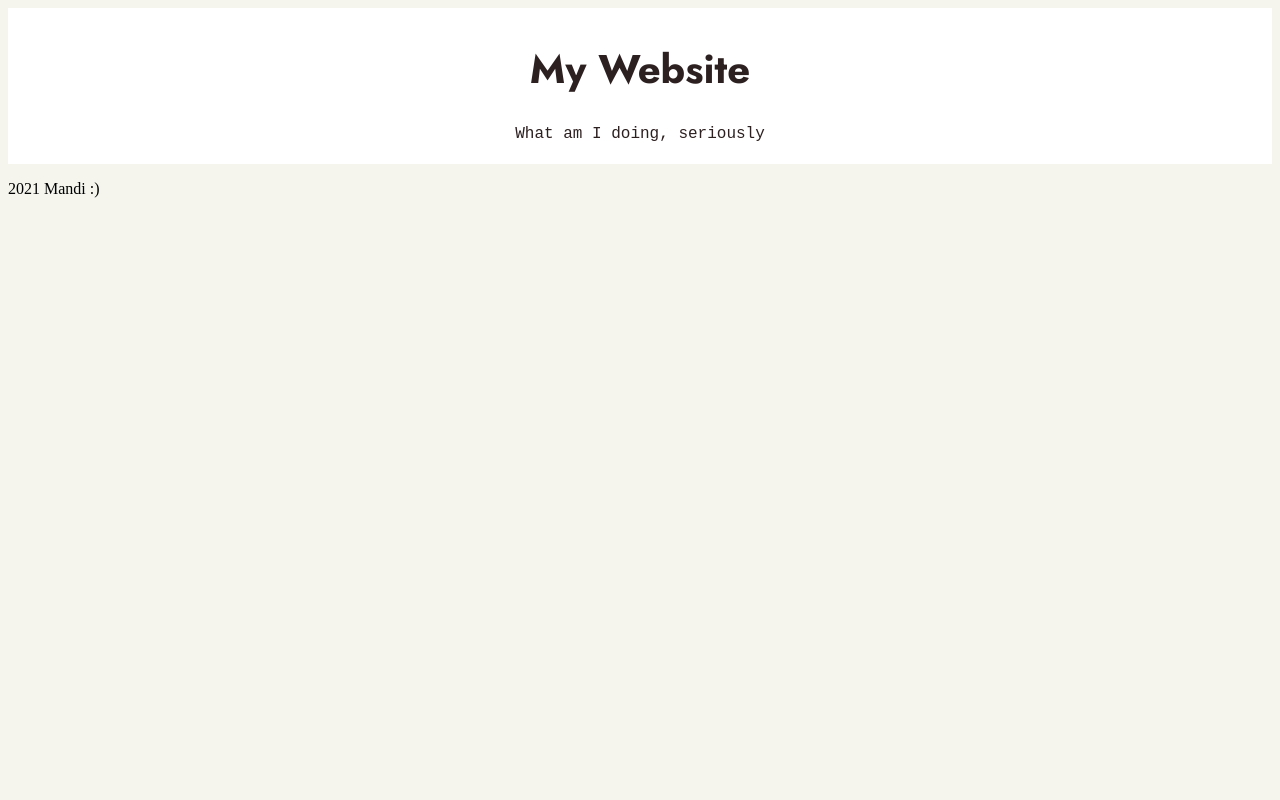
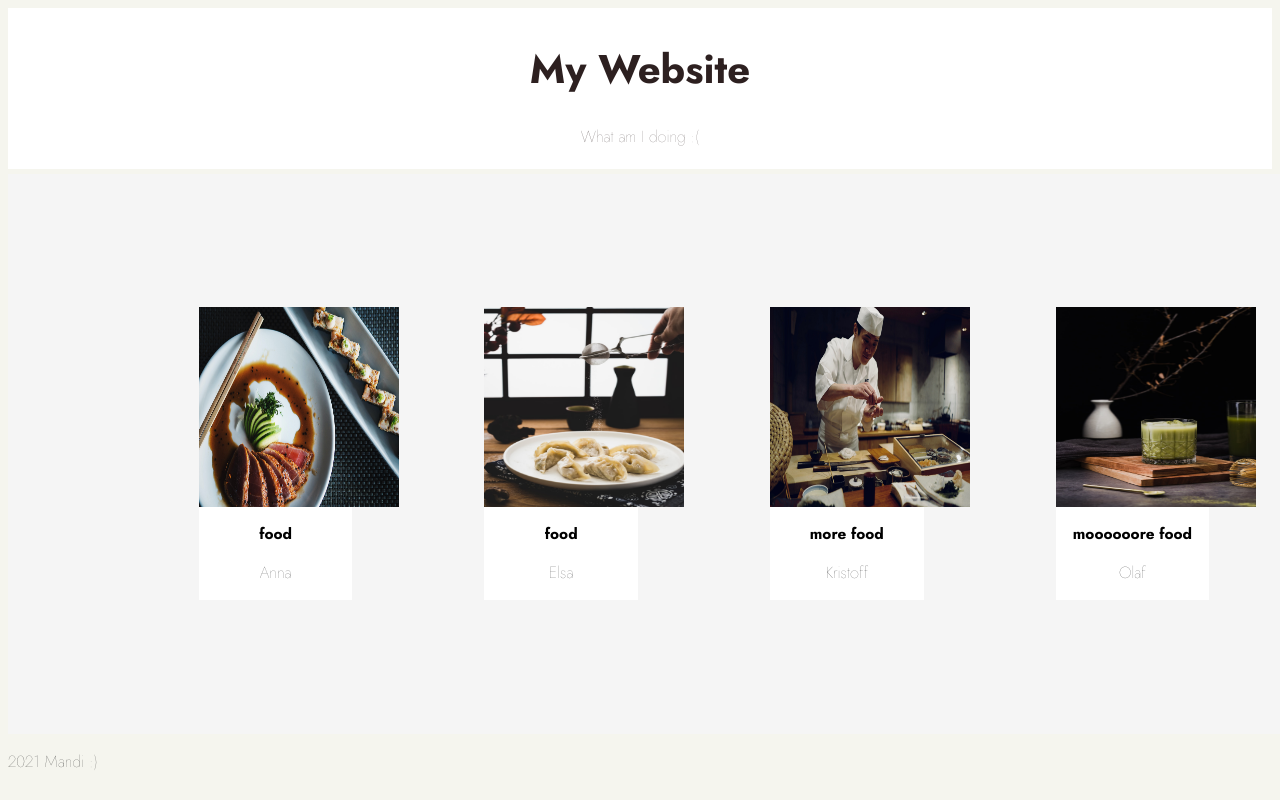
Before and after one commit to amandaprintz/Ichiban, a PHP site: page / in a window 1280 px wide. Run offline with PHP 8.4, Linux system fonts and the light colour scheme.

Commit message:
deletedimages

```diff
--- a/index.php
+++ b/index.php
@@ -3,7 +3,7 @@
 
 <head>
     <meta charset="utf-8" />
-    <meta name="viewport" content="width=device-width, initial-scale=1.0" />
+    <meta name="viewport" content="width=device-width, initial-scale=1">
     <meta property="og:title" content="My first project" />
     <meta property="og:description" content="This is my first HTML class" />
     <title>First assignment</title>
@@ -15,9 +15,35 @@
 
     <div class="header">
         <h1>My Website</h1>
-        <p>What am I doing, seriously</p>
+        <p>What am I doing :(</p>
     </div>
 
+    <main>
+        <article>
+            <img src="images/sashimi.jpeg" alt="Kristen Bell" />
+            <h2>food</h2>
+            <p>Anna</p>
+        </article>
+
+        <article>
+            <img src="images/gyoza.jpeg" alt="Idina Menzel" />
+            <h2>food</h2>
+            <p>Elsa</p>
+        </article>
+
+        <article>
+            <img src="images/chef.jpeg" alt="Jonathan Groff" />
+            <h2>more food</h2>
+            <p>Kristoff</p>
+        </article>
+
+        <article>
+            <img src="images/matcha.jpeg" alt="Josh Gad" />
+            <h2>moooooore food</h2>
+            <p>Olaf</p>
+        </article>
+
+    </main>
 
 </body>
 
--- a/style.css
+++ b/style.css
@@ -1,7 +1,16 @@
+* {
+  box-sizing: border-box;
+}
+
+
 body {
   background-color: #F5F5EE;
     max-width: 100%;
     overflow-x: hidden;
+}
+
+header {
+  width: 100%;
 }
 
 
@@ -21,6 +30,16 @@ h1 {
   font-family: "Jost";
 }
 
+h2 {
+  font-family: "Jost";
+}
+
+p {
+  font-family: "Jost";
+  size: 16px;
+  font-weight: 100;
+}
+
 
 .header {
   padding: 5px; /* some padding */
@@ -34,3 +53,39 @@ h1 {
 .header h1 {
   font-size: 40px;
 }
+
+main {
+  align-items: center;
+  background-color: #f5f5f5;
+  display: flex;
+  height: 70vh;
+  justify-content: center;
+  width: 100vw;
+  margin-top: 5px;
+}
+
+article {
+  background-color: #fff;
+  margin-left: 122px;
+  margin-right: 10px;
+  text-align: center;
+  transition: all 200ms ease;
+  width: 12vw;
+}
+}
+
+article:hover {
+  box-shadow: 0 5px 15px rgba(0, 0, 0, 0.2);
+  transform: scale(1.1);
+}
+
+img {
+  width: 200px;
+  height: 200px;
+  position: relative;
+}
+
+h2 {
+  font-size: 1.2vw;
+  margin-bottom: 5px;
+}
```
Also changed, not shown: moodswings/fearful.png (deleted), moodswings/happy.png (deleted), moodswings/playful.png (deleted), moodswings/sick-removebg-preview.png (deleted), moodswings/sick2.png (deleted), moodswings/sleepy.png (deleted), 1 other file.
